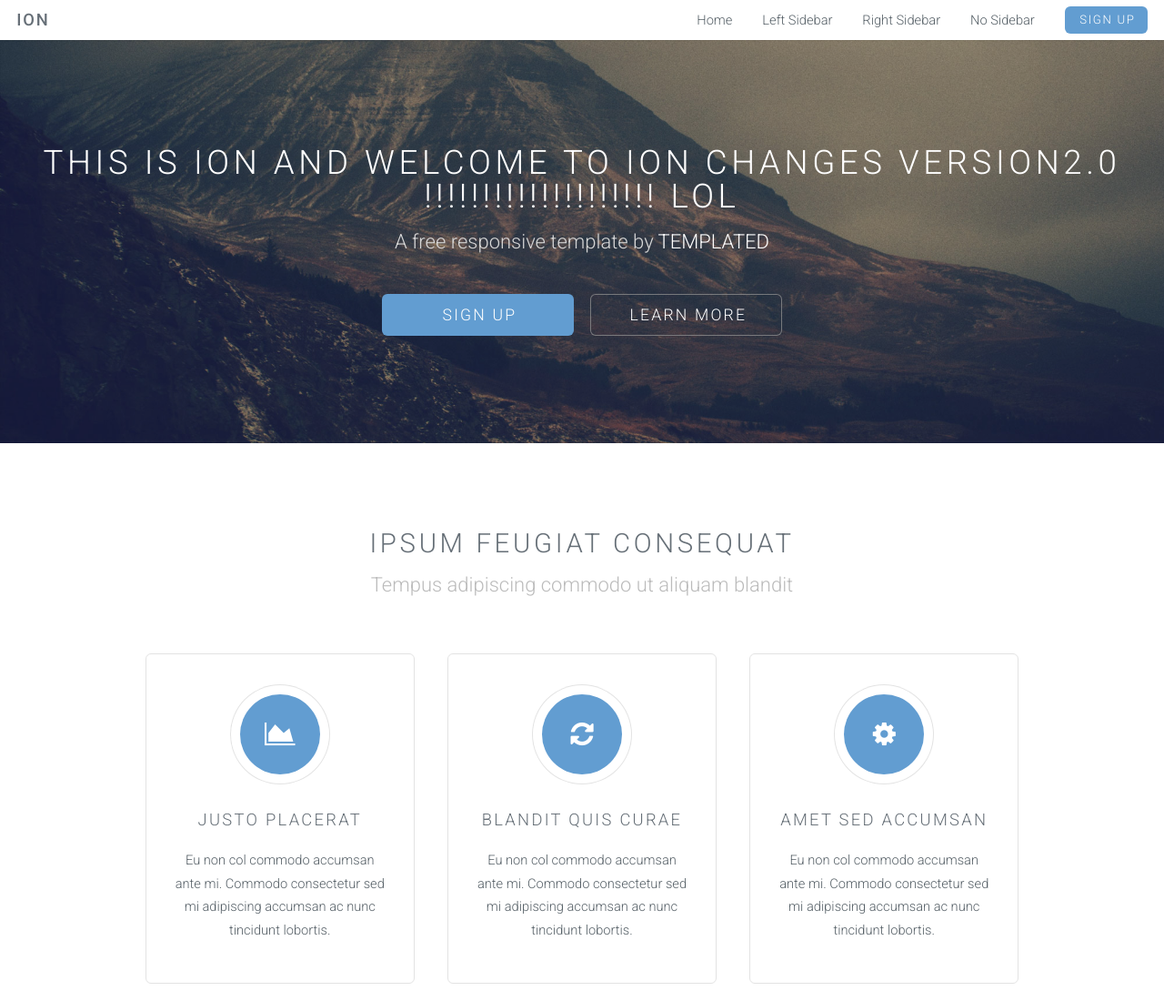
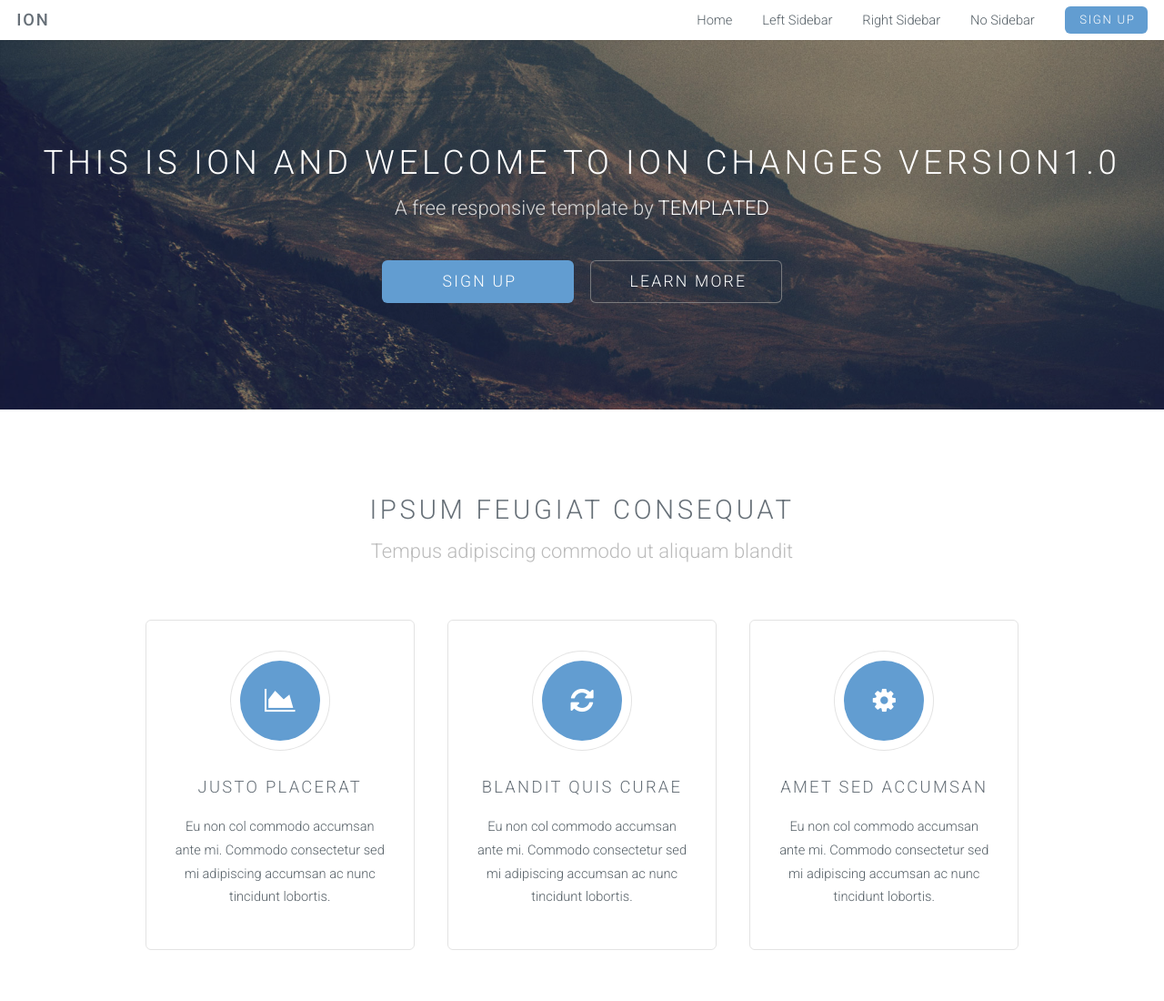
Before and after one commit to ghost-goa/docker, a plain HTML site: page src/index.html in a window 1280 px wide. Shown: the top 1100 px of the page at 91% size. Drawn offline with Linux system fonts and the light colour scheme.

Commit message:
from sratch

```diff
--- a/src/index.html
+++ b/src/index.html
@@ -40,7 +40,7 @@
 		<!-- Banner -->
 			<section id="banner">
 				<div class="inner">
-					<h2>This is Ion and Welcome to ION Changes Version2.0 !!!!!!!!!!!!!!!!!!!! LOL</h2>
+					<h2>This is Ion and Welcome to ION Changes Version1.0</h2>
 					<p>A free responsive template by <a href="http://templated.co">TEMPLATED</a></p>
 					<ul class="actions">
 						<li><a href="#content" class="button big special">Sign Up</a></li>
```
